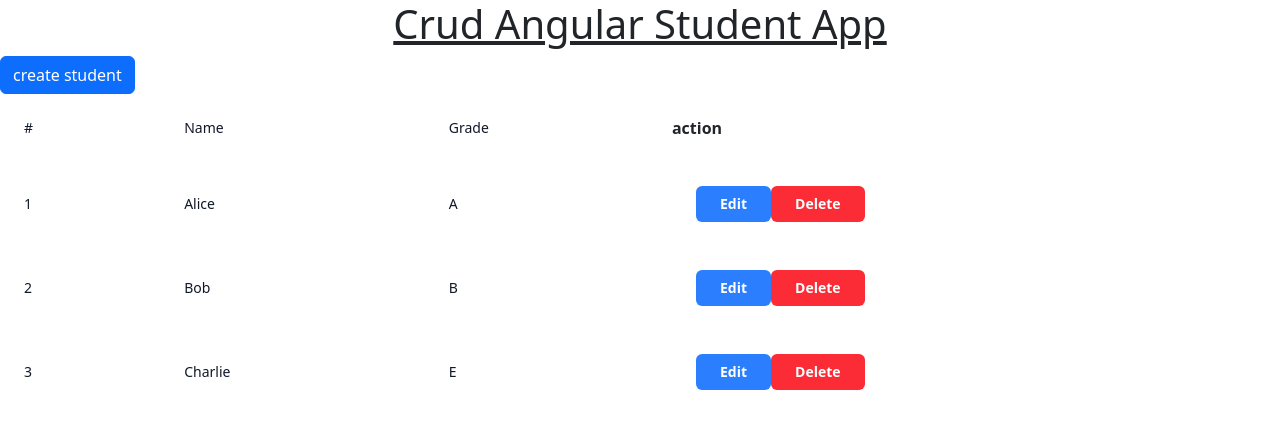
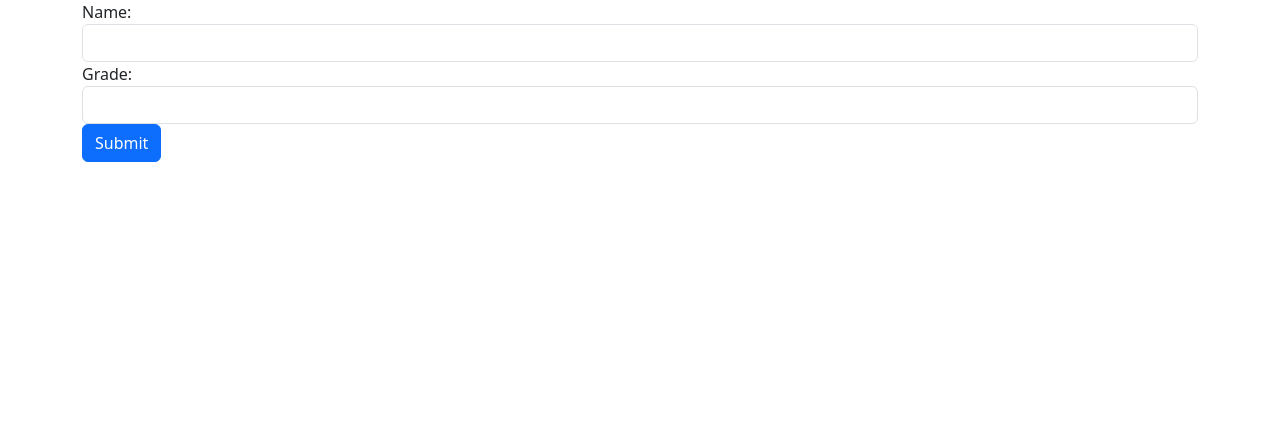
Before and after one commit to BADZA99/students-crud-angular, an Angular app: page /create-student in a window 1280 px wide. Before the commit this address led to /. Shown: the top 428 px of the page. Built offline with nearby package versions, Linux system fonts and the light colour scheme.

Commit message:
feat: Create student form and set up routing for student management

```diff
--- a/src/app/Students/create-student/create-student.html
+++ b/src/app/Students/create-student/create-student.html
@@ -1 +1,14 @@
-<p>create-student works!</p>
+<div class="container">
+  <form studentForm="ngForm">
+    <div class="form-group">
+      <label for="name">Name:</label>
+      <input type="text" class="form-control" id="name" name="name" ngModel required>
+    </div>
+
+    <div class="form-group">
+      <label for="grade">Grade:</label>
+      <input type="text" class="form-control" id="grade" name="grade" ngModel required>
+    </div>
+    <button type="submit" class="btn btn-primary" [disabled]="">Submit</button>
+  </form>
+</div>
--- a/src/app/Students/index-student/index-student.html
+++ b/src/app/Students/index-student/index-student.html
@@ -1,3 +1,5 @@
+<a href="/create-student" class="btn btn-primary">create student</a>
+
   <div class="overflow-hidden">
         <!-- ! ceci permet d'afficher un message si la liste des étudiants est vide -->
         <ng-template #norecord>
--- a/src/app/app-routing-module.ts
+++ b/src/app/app-routing-module.ts
@@ -1,7 +1,21 @@
 import { NgModule } from '@angular/core';
 import { RouterModule, Routes } from '@angular/router';
+import { CreateStudent } from './Students/create-student/create-student';
+import { IndexStudent } from './Students/index-student/index-student';
 
-const routes: Routes = [];
+const routes: Routes = [
+  {
+// route pour la page d'accueil
+    path: '',
+    component: IndexStudent,
+  },
+  {
+    // ! route pour la création d'un étudiant
+    path: 'create-student',
+    component: CreateStudent,
+  },
+
+];
 
 @NgModule({
   imports: [RouterModule.forRoot(routes)],
--- a/src/app/app.html
+++ b/src/app/app.html
@@ -1,6 +1,6 @@
-<h1 class="text-3xl font-bold underline text-center text-green-500 mt-10">
-Crud Angular Student App
-</h1>
-<a href="" class="btn btn-primary">create student</a>
 
-<app-index-student></app-index-student>
+
+
+
+<!-- ? pour afficher les composants routés ici -->
+<router-outlet></router-outlet>
```
